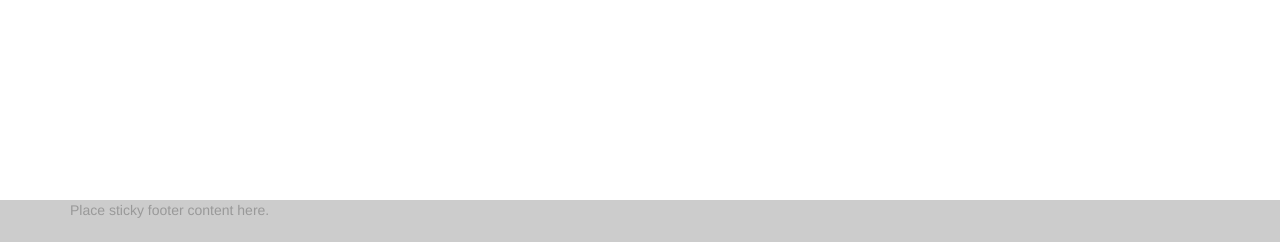
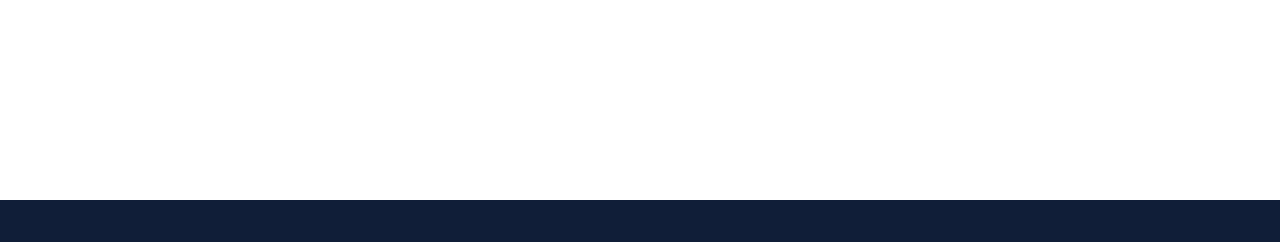
Before and after one commit to aitoralmeida/eu-elections, a Django app: page /hashtags/ in a window 1280 px wide. Shown: the part 558-800 px from the top of the page. Run offline with Django 3.2, Linux system fonts and the light colour scheme; data that the repository does not hold is empty.

Commit message:
Changed footer background-color and text

```diff
--- a/eu_elections_analytics/static/css/style.css
+++ b/eu_elections_analytics/static/css/style.css
@@ -60,7 +60,7 @@ footer {
     width: 100%;
     /* Set the fixed height of the footer here */
     height: 3em;
-    background-color: #ccc;
+    background-color: #101e38;
 }
 
 /* End sticky footer styles
--- a/eu_elections_analytics/templates/eu_elections_analytics/base.html
+++ b/eu_elections_analytics/templates/eu_elections_analytics/base.html
@@ -147,7 +147,6 @@
 
         <footer>
             <div class="container">
-                <p class="text-muted">Place sticky footer content here.</p>
             </div>
         </footer>
     </body>
```
